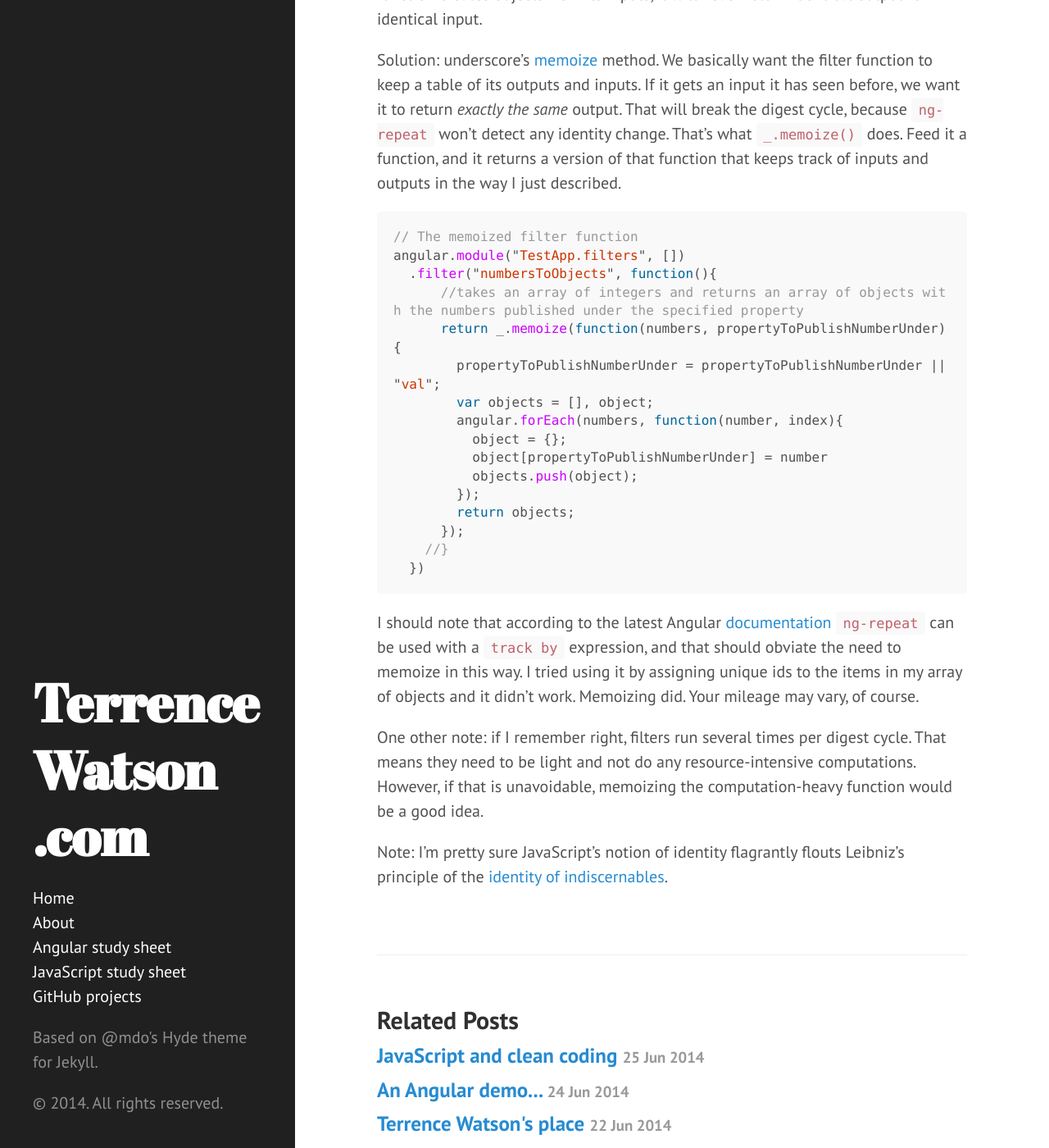
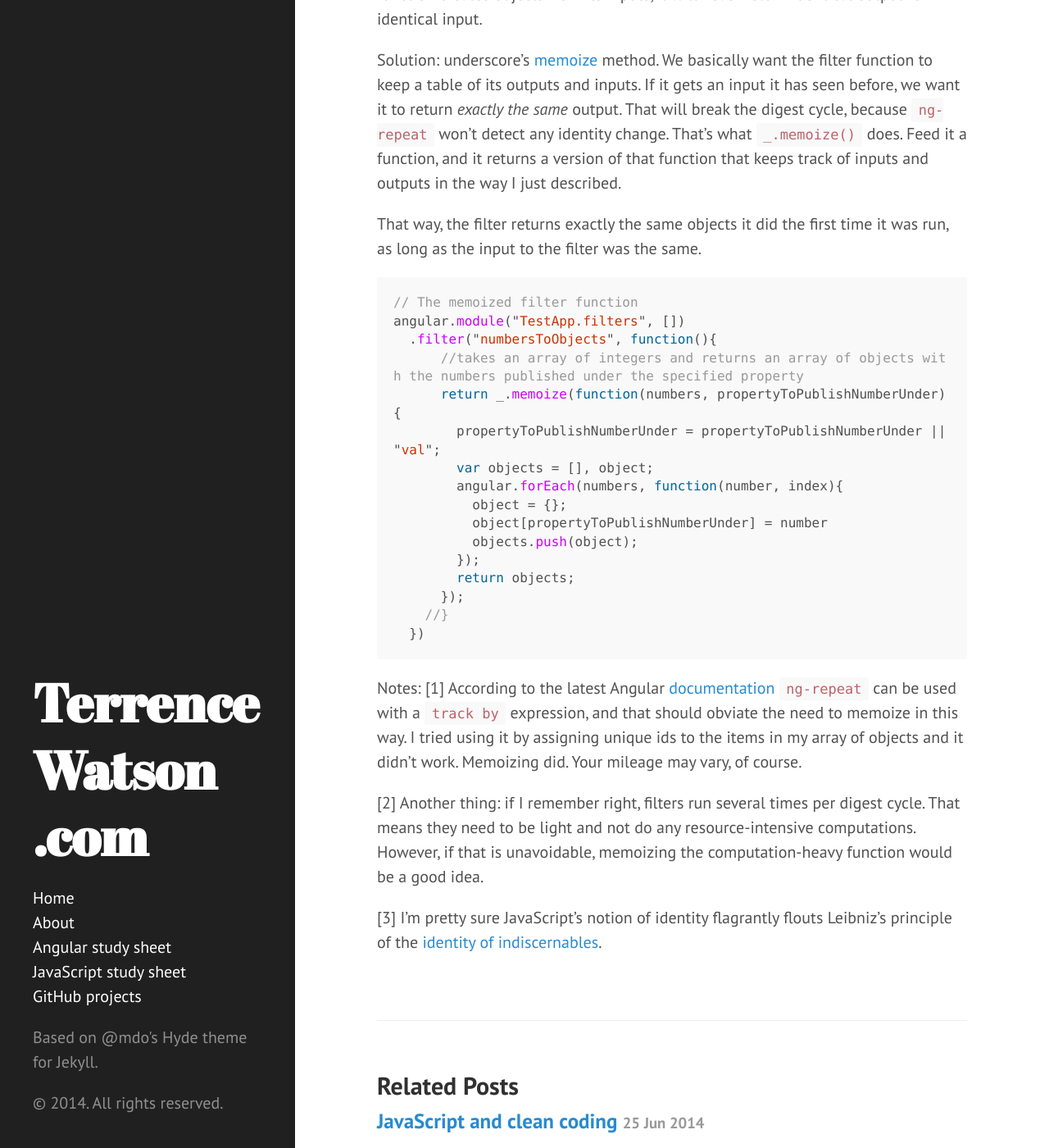
Before and after one commit to selfinterest/selfinterest.github.io, a Jekyll site: the page built from _posts/2014-06-28-memoize.md, in a window 1280 px wide and 1400 px high, scrolled down 2244 px. Shown: the whole window at 82% size. Built offline with Jekyll 4.4.1, drawn with Linux system fonts in a browser that asks for light colours; nearby versions of some CDN libraries; Markdown is read by kramdown in place of the engine named in the settings.

Commit message:
Added memoizing post

````diff
--- a/_posts/2014-06-28-memoize.md
+++ b/_posts/2014-06-28-memoize.md
@@ -61,6 +61,8 @@ For identical input, a good function returns identical output. Unfortunately, if
 
 Solution: underscore's [memoize](http://underscorejs.org/#memoize) method. We basically want the filter function to keep a table of its outputs and inputs. If it gets an input it has seen before, we want it to return *exactly the same* output. That will break the digest cycle, because `ng-repeat` won't detect any identity change. That's what `_.memoize()` does. Feed it a function, and it returns a version of that function that keeps track of inputs and outputs in the way I just described.
 
+That way, the filter returns exactly the same objects it did the first time it was run, as long as the input to the filter was the same.
+
 ```javascript
 // The memoized filter function
 angular.module("TestApp.filters", [])
@@ -79,10 +81,10 @@ angular.module("TestApp.filters", [])
     //}
   })
 ```
+Notes:
+[1] According to the latest Angular [documentation](https://docs.angularjs.org/api/ng/directive/ngRepeat) `ng-repeat` can be used with a `track by` expression, and that should obviate the need to memoize in this way. I tried using it by assigning unique ids to the items in my array of objects and it didn't work. Memoizing did. Your mileage may vary, of course.
 
-I should note that according to the latest Angular [documentation](https://docs.angularjs.org/api/ng/directive/ngRepeat) `ng-repeat` can be used with a `track by` expression, and that should obviate the need to memoize in this way. I tried using it by assigning unique ids to the items in my array of objects and it didn't work. Memoizing did. Your mileage may vary, of course.
+[2] Another thing: if I remember right, filters run several times per digest cycle. That means they need to be light and not do any resource-intensive computations. However, if that is unavoidable, memoizing the computation-heavy function would be a good idea.
 
-One other note: if I remember right, filters run several times per digest cycle. That means they need to be light and not do any resource-intensive computations. However, if that is unavoidable, memoizing the computation-heavy function would be a good idea.
-
-Note:
+[3]
 I'm pretty sure JavaScript's notion of identity flagrantly flouts Leibniz's principle of the [identity of indiscernables](http://plato.stanford.edu/entries/identity-indiscernible/).
````
